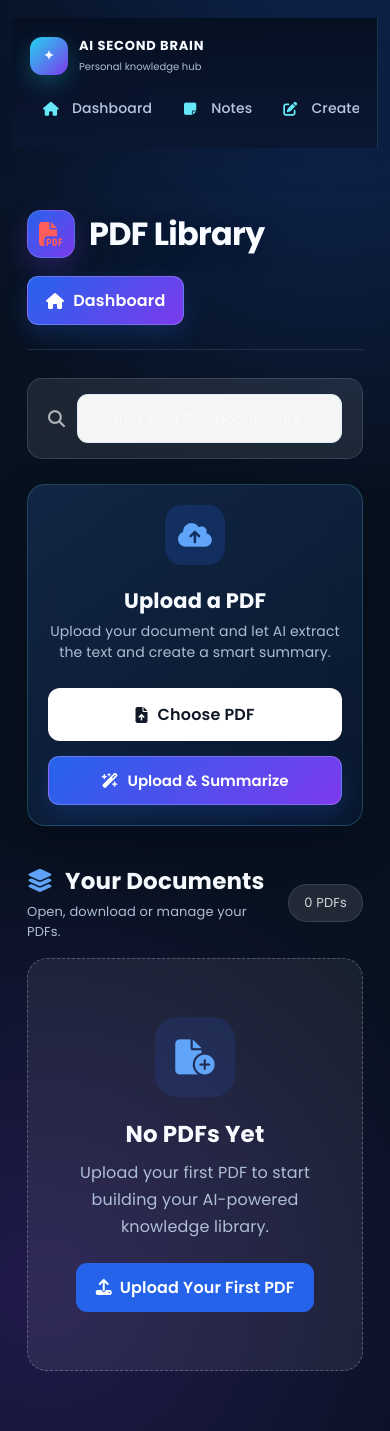
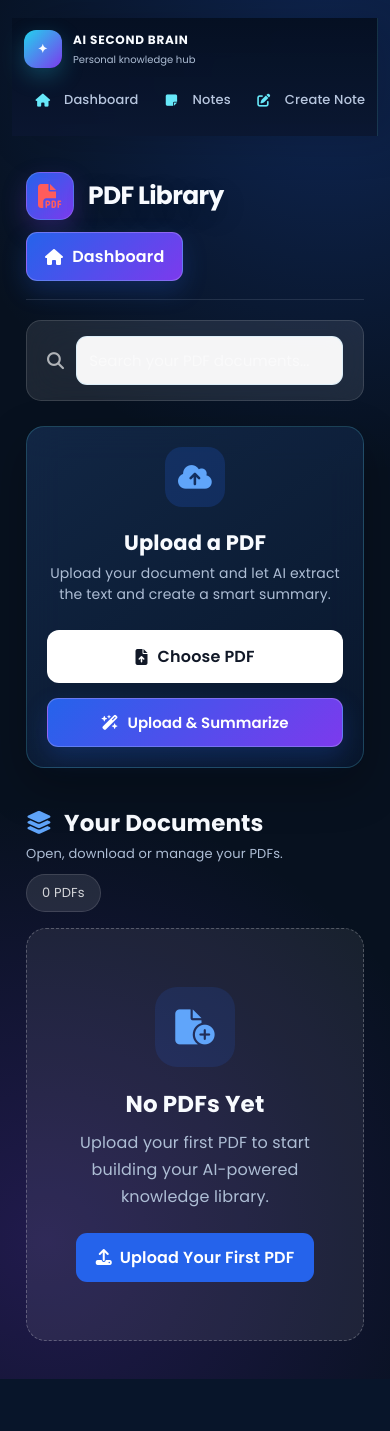
Before and after one commit to trs88752/ai-brain, a Flask app: page /pdf-library in a window 390 px wide. After the commit the page ends 1379 px from the top, so only its background shows below. Run offline with Flask 3, Linux system fonts and the light colour scheme; the visitor is signed in with stand-in values (Sample User, id 1); data that the repository does not hold is empty.

Commit message:
Fix mobile responsive alignment

```diff
--- a/static/css/module_ui.css
+++ b/static/css/module_ui.css
@@ -81,3 +81,34 @@ body.module-page.font-size-small{font-size:14px!important}
 body.module-page.font-size-small :is(p,li,label,.date,.meta,.count,.empty,.notice,.settings-status,.about-features span,button,.btn,input,textarea,select){font-size:.92em!important}
 body.module-page.font-size-large{font-size:17px!important}
 body.module-page.font-size-large :is(p,li,label,.date,.meta,.count,.empty,.notice,.settings-status,.about-features span,button,.btn,input,textarea,select){font-size:1.08em!important;line-height:1.75}
+
+/* Responsive layout guardrails shared by every module on tablets and phones. */
+html,body.module-page{max-width:100%;overflow-x:clip}
+body.module-page .container,body.module-page .page{box-sizing:border-box;min-width:0}
+body.module-page img,body.module-page video,body.module-page canvas,body.module-page iframe{max-width:100%}
+body.module-page input,body.module-page textarea,body.module-page select,body.module-page button{max-width:100%;min-width:0}
+body.module-page pre,body.module-page code,body.module-page .markdown-response,body.module-page .pdf-answer,body.module-page .image-answer{overflow-wrap:anywhere}
+body.module-page table{max-width:100%;display:block;overflow-x:auto}
+@media(max-width:900px){
+  .app-sidebar{position:relative;inset:auto;width:100%;max-width:100vw;min-width:0;flex:0 0 auto}
+  .app-sidebar nav{display:flex;flex-wrap:nowrap;gap:4px;max-width:100%;overflow-x:auto;overscroll-behavior-inline:contain;-webkit-overflow-scrolling:touch;scrollbar-width:thin}
+  .app-sidebar nav a{flex:0 0 auto;min-height:44px;white-space:nowrap}
+  body.app-shell-page .container,body.app-shell-page .page{width:100%!important;max-width:100%!important;margin-left:auto!important;margin-right:auto!important;padding:24px 18px!important}
+  body.module-page .header,body.module-page .top{min-width:0;flex-wrap:wrap;gap:12px}
+  body.module-page .header h1,body.module-page .top h1{max-width:100%;overflow-wrap:anywhere}
+  body.module-page .section-heading,body.module-page .heading{min-width:0;flex-wrap:wrap;gap:10px}
+  body.module-page .grid,body.module-page .notes-grid,body.module-page .pdf-grid,body.module-page .image-grid,body.module-page .reminder-grid{grid-template-columns:repeat(auto-fit,minmax(min(100%,250px),1fr))}
+}
+@media(max-width:600px){
+  .app-sidebar{padding:10px 12px}
+  .app-brand{padding:2px 0 10px;font-size:12px}
+  .app-sidebar nav a{padding:9px 10px;font-size:13px}
+  body.app-shell-page .container,body.app-shell-page .page{padding:20px 14px!important}
+  body.module-page .header,body.module-page .top{align-items:flex-start!important;flex-direction:column;gap:12px!important;padding:16px 0 18px!important;margin-bottom:20px!important}
+  body.module-page .header h1,body.module-page .top h1{font-size:25px!important;line-height:1.2}
+  body.module-page .home,body.module-page .back{align-self:flex-start;max-width:100%;margin-left:0!important}
+  body.module-page .card,body.module-page .pdf-card,body.module-page .image-card,body.module-page .note-card,body.module-page .reminder-card,body.module-page .section,body.module-page .settings-card{padding:16px!important}
+  body.module-page .messages{padding:12px!important}
+  body.module-page .chat-form{flex-direction:column;gap:10px}
+  body.module-page .chat-form input,body.module-page .chat-form button{width:100%}
+}
--- a/templates/ai_chat.html
+++ b/templates/ai_chat.html
@@ -7,7 +7,7 @@
     <link rel="stylesheet" href="{{ url_for('static', filename='css/chat.css') }}">
     <script src="{{ url_for('static', filename='js/ai_formatter.js', v='20260928') }}"></script>
 </head>
-<link rel="stylesheet" href="{{ url_for('static', filename='css/module_ui.css', v='20261004-settings-2') }}">
+<link rel="stylesheet" href="{{ url_for('static', filename='css/module_ui.css', v='20261010-mobile-1') }}">
 <body class="module-page module-chat">
 <div class="container">
     <div class="header">
--- a/templates/create_note.html
+++ b/templates/create_note.html
@@ -7,7 +7,7 @@
   <link rel="preconnect" href="https://fonts.googleapis.com">
   <link href="https://fonts.googleapis.com/css2?family=Poppins:wght@300;400;500;600;700&display=swap" rel="stylesheet">
   <link rel="stylesheet" href="https://cdnjs.cloudflare.com/ajax/libs/font-awesome/6.7.2/css/all.min.css">
-  <link rel="stylesheet" href="{{ url_for('static', filename='css/module_ui.css', v='20261004-settings-2') }}">
+  <link rel="stylesheet" href="{{ url_for('static', filename='css/module_ui.css', v='20261010-mobile-1') }}">
 </head>
 <body class="module-page module-notes">
   <main class="container">
--- a/templates/edit_note.html
+++ b/templates/edit_note.html
@@ -6,7 +6,7 @@
   <link rel="preconnect" href="https://fonts.googleapis.com">
   <link href="https://fonts.googleapis.com/css2?family=Poppins:wght@300;400;500;600;700&display=swap" rel="stylesheet">
   <link rel="stylesheet" href="https://cdnjs.cloudflare.com/ajax/libs/font-awesome/6.7.2/css/all.min.css">
-  <link rel="stylesheet" href="{{ url_for('static', filename='css/module_ui.css', v='20261004-settings-2') }}">
+  <link rel="stylesheet" href="{{ url_for('static', filename='css/module_ui.css', v='20261010-mobile-1') }}">
   <style>.edit-card{max-width:820px;margin:auto}.edit-card input,.edit-card textarea{width:100%;margin:10px 0 18px}.edit-card textarea{min-height:260px;resize:vertical}.edit-card label{font-weight:600;color:#dce8fa}</style>
 </head>
 <body class="module-page module-notes"><main class="container"><header class="header"><h1><i class="fa-solid fa-pen"></i> Edit Note</h1><a class="back" href="{{ url_for('view_note', id=note.id) }}"><i class="fa-solid fa-arrow-left"></i> Back to Note</a></header><section class="card edit-card"><form method="POST"><label>Title</label><input name="title" value="{{ note.title }}" required><label>Content</label><textarea name="content" required>{{ note.content }}</textarea><button type="submit"><i class="fa-solid fa-floppy-disk"></i> Save Changes</button></form></section></main><script src="{{ url_for('static', filename='js/app_shell.js', v='20261004-settings-2') }}"></script></body></html>
--- a/templates/image_library.html
+++ b/templates/image_library.html
@@ -19,7 +19,7 @@ href="{{ url_for('static', filename='css/images.css') }}">
 <link rel="stylesheet"
 href="https://cdnjs.cloudflare.com/ajax/libs/font-awesome/6.7.2/css/all.min.css">
 
-<link rel="stylesheet" href="{{ url_for('static', filename='css/module_ui.css', v='20261004-settings-2') }}">
+<link rel="stylesheet" href="{{ url_for('static', filename='css/module_ui.css', v='20261010-mobile-1') }}">
 <script src="{{ url_for('static', filename='js/ai_formatter.js', v='20260928') }}"></script>
 </head>
 
--- a/templates/notes.html
+++ b/templates/notes.html
@@ -19,7 +19,7 @@ href="{{ url_for('static', filename='css/notes.css') }}">
 <link rel="stylesheet"
 href="https://cdnjs.cloudflare.com/ajax/libs/font-awesome/6.7.2/css/all.min.css">
 
-<link rel="stylesheet" href="{{ url_for('static', filename='css/module_ui.css', v='20261004-settings-2') }}">
+<link rel="stylesheet" href="{{ url_for('static', filename='css/module_ui.css', v='20261010-mobile-1') }}">
 </head>
 
 <body class="module-page module-notes">
--- a/templates/pdf_files.html
+++ b/templates/pdf_files.html
@@ -8,7 +8,7 @@
     <link href="https://fonts.googleapis.com/css2?family=Poppins:wght@300;400;500;600;700&display=swap" rel="stylesheet">
     <link rel="stylesheet" href="https://cdnjs.cloudflare.com/ajax/libs/font-awesome/6.7.2/css/all.min.css">
     <link rel="stylesheet" href="{{ url_for('static', filename='css/pdf.css') }}">
-    <link rel="stylesheet" href="{{ url_for('static', filename='css/module_ui.css', v='20261004-settings-2') }}">
+    <link rel="stylesheet" href="{{ url_for('static', filename='css/module_ui.css', v='20261010-mobile-1') }}">
     <style>
         .files-only-note{margin:0 0 24px;padding:16px 20px;border:1px solid rgba(120,180,255,.28);border-radius:16px;background:rgba(20,55,110,.28);color:#dcecff}
         .files-only-note strong{color:#fff}
--- a/templates/pdf_library.html
+++ b/templates/pdf_library.html
@@ -31,7 +31,7 @@
     <link rel="stylesheet"
           href="{{ url_for('static', filename='css/pdf.css') }}">
 
-<link rel="stylesheet" href="{{ url_for('static', filename='css/module_ui.css', v='20261004-settings-2') }}">
+<link rel="stylesheet" href="{{ url_for('static', filename='css/module_ui.css', v='20261010-mobile-1') }}">
 <style>
     /* Keep the per-PDF AI action visible beside Open, Download and Delete. */
     .buttons .ask-ai-btn {
--- a/templates/pdf_summary.html
+++ b/templates/pdf_summary.html
@@ -13,7 +13,7 @@ content="width=device-width, initial-scale=1.0">
 <link rel="stylesheet"
 href="https://fonts.googleapis.com/css2?family=Poppins:wght@300;400;500;600;700&display=swap">
 
-<link rel="stylesheet" href="{{ url_for('static', filename='css/module_ui.css', v='20261004-settings-2') }}">
+<link rel="stylesheet" href="{{ url_for('static', filename='css/module_ui.css', v='20261010-mobile-1') }}">
 <script src="{{ url_for('static', filename='js/ai_formatter.js', v='20260928') }}"></script>
 
 <style>
--- a/templates/profile.html
+++ b/templates/profile.html
@@ -8,7 +8,7 @@
     <link href="https://fonts.googleapis.com/css2?family=Poppins:wght@300;400;500;600;700&display=swap" rel="stylesheet">
     <link rel="stylesheet" href="https://cdnjs.cloudflare.com/ajax/libs/font-awesome/6.7.2/css/all.min.css">
     <link rel="stylesheet" href="{{ url_for('static', filename='css/profile.css', v='20261004-profile-edit') }}">
-    <link rel="stylesheet" href="{{ url_for('static', filename='css/module_ui.css', v='20261004-settings-2') }}">
+    <link rel="stylesheet" href="{{ url_for('static', filename='css/module_ui.css', v='20261010-mobile-1') }}">
 </head>
 <body class="module-page module-profile">
 <main class="container profile-container">
--- a/templates/remainders.html
+++ b/templates/remainders.html
@@ -19,7 +19,7 @@ href="{{ url_for('static', filename='css/reminder.css') }}">
 <link rel="stylesheet"
 href="https://cdnjs.cloudflare.com/ajax/libs/font-awesome/6.7.2/css/all.min.css">
 
-<link rel="stylesheet" href="{{ url_for('static', filename='css/module_ui.css', v='20261004-settings-2') }}">
+<link rel="stylesheet" href="{{ url_for('static', filename='css/module_ui.css', v='20261010-mobile-1') }}">
 
 </head>
 
--- a/templates/search.html
+++ b/templates/search.html
@@ -4,7 +4,7 @@
   <meta charset="utf-8"><meta name="viewport" content="width=device-width,initial-scale=1">
   <title>Smart Search | AI Second Brain</title>
   <style>body{font-family:Arial,sans-serif;background:#f4f7fb;color:#18243b;margin:0}.page{max-width:1000px;margin:auto;padding:35px 20px}.top{display:flex;justify-content:space-between;align-items:center}.back{background:#4f46e5;color:#fff;padding:10px 15px;border-radius:9px;text-decoration:none}.search{display:flex;gap:10px;margin:20px 0}.search input{flex:1;padding:13px;border:1px solid #dbe3f0;border-radius:9px;font-size:16px}.search button{background:#4f46e5;color:white;border:0;border-radius:9px;padding:0 20px}.section{background:white;border:1px solid #e7edf6;border-radius:14px;padding:18px;margin:15px 0}.result{border-top:1px solid #edf1f7;padding:12px 0}.result:first-of-type{border-top:0}.result a{color:#3730a3;font-weight:bold;text-decoration:none}.meta,.empty{color:#667085;margin-top:4px}</style>
-  <link rel="stylesheet" href="{{ url_for('static', filename='css/module_ui.css', v='20261004-settings-2') }}">
+  <link rel="stylesheet" href="{{ url_for('static', filename='css/module_ui.css', v='20261010-mobile-1') }}">
 </head>
 <body class="module-page module-search"><main class="page">
   <div class="top"><div><h1>Smart Universal Search</h1><p>Search notes, PDFs, images, and reminders.</p></div><a class="back" href="{{ url_for('dashboard') }}">Dashboard</a></div>
--- a/templates/settings.html
+++ b/templates/settings.html
@@ -7,7 +7,7 @@
     <link rel="preconnect" href="https://fonts.googleapis.com">
     <link href="https://fonts.googleapis.com/css2?family=Poppins:wght@300;400;500;600;700&display=swap" rel="stylesheet">
     <link rel="stylesheet" href="https://cdnjs.cloudflare.com/ajax/libs/font-awesome/6.7.2/css/all.min.css">
-    <link rel="stylesheet" href="{{ url_for('static', filename='css/module_ui.css', v='20261004-settings-2') }}">
+    <link rel="stylesheet" href="{{ url_for('static', filename='css/module_ui.css', v='20261010-mobile-1') }}">
     <link rel="stylesheet" href="{{ url_for('static', filename='css/settings.css', v='20261004-settings-2') }}">
 </head>
 <body class="module-page module-settings">
--- a/templates/view_note.html
+++ b/templates/view_note.html
@@ -6,7 +6,7 @@
   <link rel="preconnect" href="https://fonts.googleapis.com">
   <link href="https://fonts.googleapis.com/css2?family=Poppins:wght@300;400;500;600;700&display=swap" rel="stylesheet">
   <link rel="stylesheet" href="https://cdnjs.cloudflare.com/ajax/libs/font-awesome/6.7.2/css/all.min.css">
-  <link rel="stylesheet" href="{{ url_for('static', filename='css/module_ui.css', v='20261004-settings-2') }}">
+  <link rel="stylesheet" href="{{ url_for('static', filename='css/module_ui.css', v='20261010-mobile-1') }}">
   <style>.note-view{white-space:pre-wrap;font-size:16px;line-height:1.85;color:#e5eefc}.note-meta{color:#aebed5;margin:8px 0 22px}.note-actions{display:flex;gap:10px;flex-wrap:wrap;margin-top:24px}</style>
 </head>
 <body class="module-page module-notes"><main class="container">
--- a/templates/voice_assistant.html
+++ b/templates/voice_assistant.html
@@ -20,7 +20,7 @@
     .answer strong { color: #67e8f9; text-decoration: underline; text-underline-offset: 3px; }
     .back { float: right; color: #111827; background: #fff; padding: 10px; border-radius: 9px; text-decoration: none; }
   </style>
-  <link rel="stylesheet" href="{{ url_for('static', filename='css/module_ui.css', v='20261004-settings-2') }}">
+  <link rel="stylesheet" href="{{ url_for('static', filename='css/module_ui.css', v='20261010-mobile-1') }}">
   <script src="{{ url_for('static', filename='js/ai_formatter.js', v='20260928') }}"></script>
 </head>
 <body class="module-page module-voice">
```
Also changed, not shown: templates/dashboard.html (+4 -3 lines), templates/image_files.html (+1 -1 lines).
